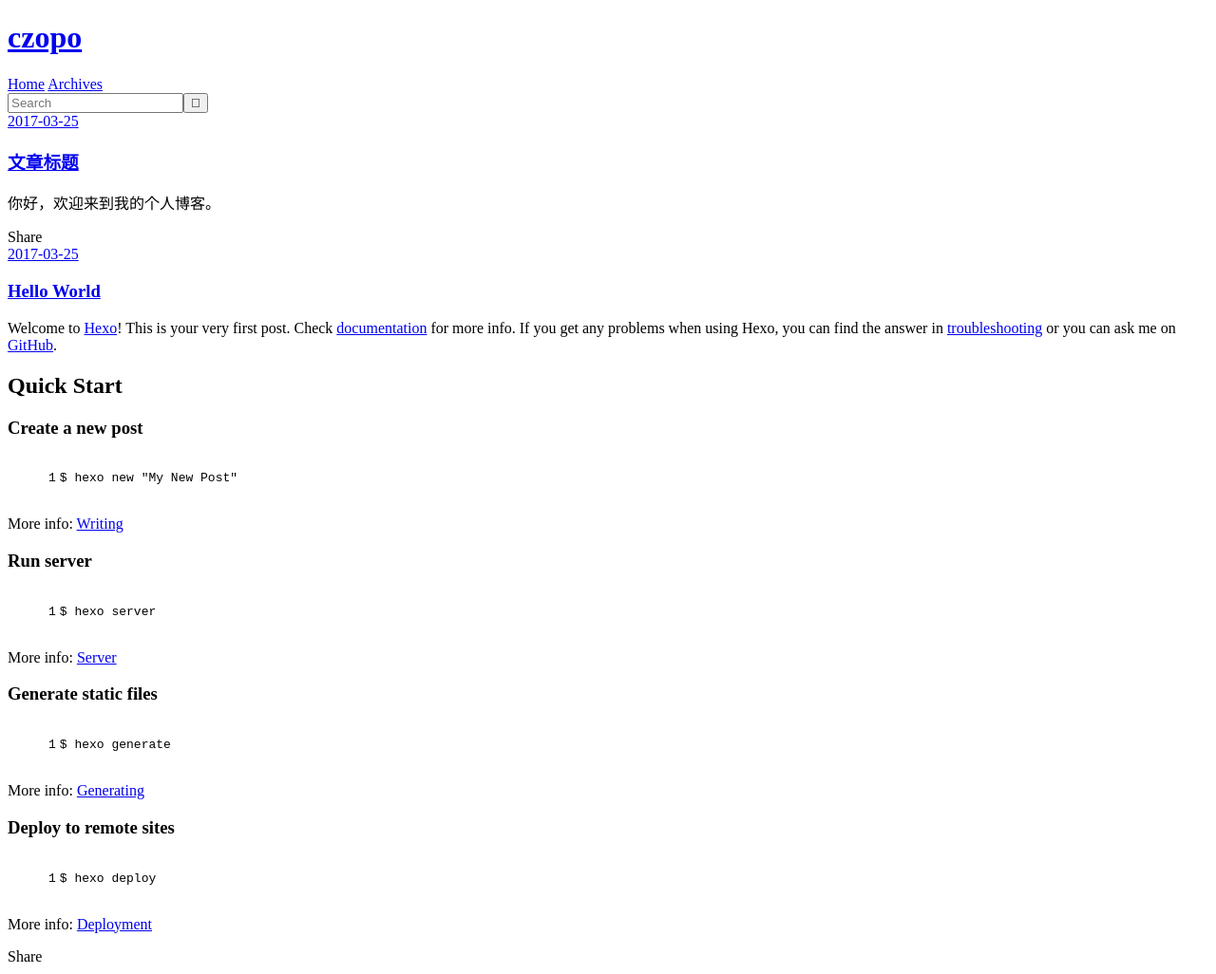
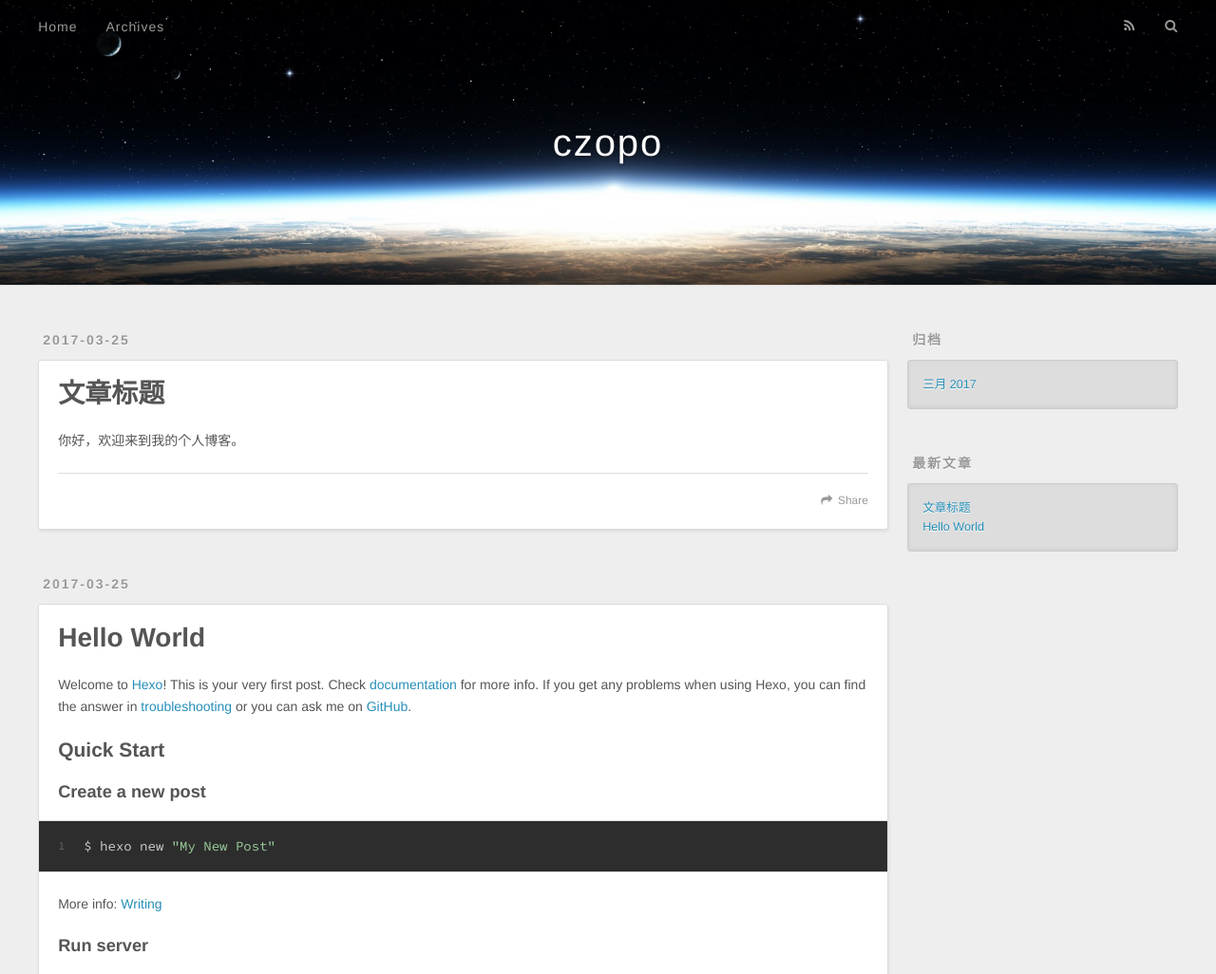
Before and after one commit to ccvv116/myblog, a plain HTML site: page index.html in a window 1280 px wide. Shown: the top 1026 px of the page at 95% size. Drawn offline with nearby package versions, Linux system fonts and the light colour scheme; the site is published under a folder, as on GitHub Pages, so addresses that start at the root find nothing.

Commit message:
Site updated: 2017-03-25 01:46:45

```diff
--- a/2017/03/25/hello-world/index.html
+++ b/2017/03/25/hello-world/index.html
@@ -9,7 +9,7 @@
 Quick">
 <meta property="og:type" content="article">
 <meta property="og:title" content="Hello World">
-<meta property="og:url" content="http://czopo.com/2017/03/25/hello-world/index.html">
+<meta property="og:url" content="https://czopo.github.io/2017/03/25/hello-world/index.html">
 <meta property="og:site_name" content="czopo">
 <meta property="og:description" content="Welcome to Hexo! This is your very first post. Check documentation for more info. If you get any problems when using Hexo, you can find the answer in troubleshooting or you can ask me on GitHub.
 Quick">
@@ -27,7 +27,7 @@ Quick">
 
     <link href="//fonts.googleapis.com/css?family=Source+Code+Pro" rel="stylesheet" type="text/css">
 
-  <link rel="stylesheet" href="/css/style.css">
+  <link rel="stylesheet" href="./css/style.css">
 
 
 </head>
@@ -40,7 +40,7 @@ Quick">
   <div id="header-outer" class="outer">
     <div id="header-title" class="inner">
       <h1 id="logo-wrap">
-        <a href="/" id="logo">czopo</a>
+        <a href="./" id="logo">czopo</a>
       </h1>
 
     </div>
@@ -48,9 +48,9 @@ Quick">
       <nav id="main-nav">
         <a id="main-nav-toggle" class="nav-icon"></a>
 
-          <a class="main-nav-link" href="/">Home</a>
+          <a class="main-nav-link" href="./">Home</a>
 
-          <a class="main-nav-link" href="/archives">Archives</a>
+          <a class="main-nav-link" href="./archives">Archives</a>
 
       </nav>
       <nav id="sub-nav">
@@ -60,7 +60,7 @@ Quick">
         <a id="nav-search-btn" class="nav-icon" title="搜索"></a>
       </nav>
       <div id="search-form-wrap">
-        <form action="//google.com/search" method="get" accept-charset="UTF-8" class="search-form"><input type="search" name="q" results="0" class="search-form-input" placeholder="Search"><button type="submit" class="search-form-submit">&#xF002;</button><input type="hidden" name="sitesearch" value="http://czopo.com"></form>
+        <form action="//google.com/search" method="get" accept-charset="UTF-8" class="search-form"><input type="search" name="q" results="0" class="search-form-input" placeholder="Search"><button type="submit" class="search-form-submit">&#xF002;</button><input type="hidden" name="sitesearch" value="https://czopo.github.io"></form>
       </div>
     </div>
   </div>
@@ -68,7 +68,7 @@ Quick">
       <div class="outer">
         <section id="main"><article id="post-hello-world" class="article article-type-post" itemscope itemprop="blogPost">
   <div class="article-meta">
-    <a href="/2017/03/25/hello-world/" class="article-date">
+    <a href="./2017/03/25/hello-world/" class="article-date">
   <time datetime="2017-03-24T16:35:36.504Z" itemprop="datePublished">2017-03-25</time>
 </a>
 
@@ -101,7 +101,7 @@ Quick">
 
     </div>
     <footer class="article-footer">
-      <a data-url="http://czopo.com/2017/03/25/hello-world/" data-id="cj0o2gmrn0000l8ubf86ak9d1" class="article-share-link">Share</a>
+      <a data-url="https://czopo.github.io./2017/03/25/hello-world/" data-id="cj0o4c4cv0001t8ubj76prb4p" class="article-share-link">Share</a>
 
 
     </footer>
@@ -110,7 +110,7 @@ Quick">
 
 <nav id="article-nav">
 
-    <a href="/2017/03/25/文章标题/" id="article-nav-newer" class="article-nav-link-wrap">
+    <a href="./2017/03/25/文章标题/" id="article-nav-newer" class="article-nav-link-wrap">
       <strong class="article-nav-caption">Newer</strong>
       <div class="article-nav-title">
 
@@ -141,7 +141,7 @@ Quick">
   <div class="widget-wrap">
     <h3 class="widget-title">归档</h3>
     <div class="widget">
-      <ul class="archive-list"><li class="archive-list-item"><a class="archive-list-link" href="/archives/2017/03/">三月 2017</a></li></ul>
+      <ul class="archive-list"><li class="archive-list-item"><a class="archive-list-link" href="./archives/2017/03/">三月 2017</a></li></ul>
     </div>
   </div>
 
@@ -154,11 +154,11 @@ Quick">
       <ul>
 
           <li>
-            <a href="/2017/03/25/文章标题/">文章标题</a>
+            <a href="./2017/03/25/文章标题/">文章标题</a>
           </li>
 
           <li>
-            <a href="/2017/03/25/hello-world/">Hello World</a>
+            <a href="./2017/03/25/hello-world/">Hello World</a>
           </li>
 
       </ul>
@@ -181,9 +181,9 @@ Quick">
     </div>
     <nav id="mobile-nav">
 
-    <a href="/" class="mobile-nav-link">Home</a>
+    <a href="./" class="mobile-nav-link">Home</a>
 
-    <a href="/archives" class="mobile-nav-link">Archives</a>
+    <a href="./archives" class="mobile-nav-link">Archives</a>
 
 </nav>
 
@@ -191,11 +191,11 @@ Quick">
 <script src="//ajax.googleapis.com/ajax/libs/jquery/2.0.3/jquery.min.js"></script>
 
 
-  <link rel="stylesheet" href="/fancybox/jquery.fancybox.css">
-  <script src="/fancybox/jquery.fancybox.pack.js"></script>
+  <link rel="stylesheet" href="./fancybox/jquery.fancybox.css">
+  <script src="./fancybox/jquery.fancybox.pack.js"></script>
 
 
-<script src="/js/script.js"></script>
+<script src="./js/script.js"></script>
 
   </div>
 </body>
--- a/index.html
+++ b/index.html
@@ -7,7 +7,7 @@
   <meta name="viewport" content="width=device-width, initial-scale=1, maximum-scale=1">
   <meta property="og:type" content="website">
 <meta property="og:title" content="czopo">
-<meta property="og:url" content="http://czopo.com/index.html">
+<meta property="og:url" content="https://czopo.github.io/index.html">
 <meta property="og:site_name" content="czopo">
 <meta name="twitter:card" content="summary">
 <meta name="twitter:title" content="czopo">
@@ -20,7 +20,7 @@
 
     <link href="//fonts.googleapis.com/css?family=Source+Code+Pro" rel="stylesheet" type="text/css">
 
-  <link rel="stylesheet" href="/css/style.css">
+  <link rel="stylesheet" href="./css/style.css">
 
 
 </head>
@@ -33,7 +33,7 @@
   <div id="header-outer" class="outer">
     <div id="header-title" class="inner">
       <h1 id="logo-wrap">
-        <a href="/" id="logo">czopo</a>
+        <a href="./" id="logo">czopo</a>
       </h1>
 
     </div>
@@ -41,9 +41,9 @@
       <nav id="main-nav">
         <a id="main-nav-toggle" class="nav-icon"></a>
 
-          <a class="main-nav-link" href="/">Home</a>
+          <a class="main-nav-link" href="./">Home</a>
 
-          <a class="main-nav-link" href="/archives">Archives</a>
+          <a class="main-nav-link" href="./archives">Archives</a>
 
       </nav>
       <nav id="sub-nav">
@@ -53,7 +53,7 @@
         <a id="nav-search-btn" class="nav-icon" title="搜索"></a>
       </nav>
       <div id="search-form-wrap">
-        <form action="//google.com/search" method="get" accept-charset="UTF-8" class="search-form"><input type="search" name="q" results="0" class="search-form-input" placeholder="Search"><button type="submit" class="search-form-submit">&#xF002;</button><input type="hidden" name="sitesearch" value="http://czopo.com"></form>
+        <form action="//google.com/search" method="get" accept-charset="UTF-8" class="search-form"><input type="search" name="q" results="0" class="search-form-input" placeholder="Search"><button type="submit" class="search-form-submit">&#xF002;</button><input type="hidden" name="sitesearch" value="https://czopo.github.io"></form>
       </div>
     </div>
   </div>
@@ -63,7 +63,7 @@
 
     <article id="post-文章标题" class="article article-type-post" itemscope itemprop="blogPost">
   <div class="article-meta">
-    <a href="/2017/03/25/文章标题/" class="article-date">
+    <a href="./2017/03/25/文章标题/" class="article-date">
   <time datetime="2017-03-24T16:51:52.000Z" itemprop="datePublished">2017-03-25</time>
 </a>
 
@@ -75,7 +75,7 @@
 
 
     <h1 itemprop="name">
-      <a class="article-title" href="/2017/03/25/文章标题/">文章标题</a>
+      <a class="article-title" href="./2017/03/25/文章标题/">文章标题</a>
     </h1>
 
 
@@ -88,7 +88,7 @@
 
     </div>
     <footer class="article-footer">
-      <a data-url="http://czopo.com/2017/03/25/文章标题/" data-id="cj0o2gms20001l8ubr063rlfe" class="article-share-link">Share</a>
+      <a data-url="https://czopo.github.io./2017/03/25/文章标题/" data-id="cj0o4c4cq0000t8ubpzxz1b1e" class="article-share-link">Share</a>
 
 
     </footer>
@@ -100,7 +100,7 @@
 
     <article id="post-hello-world" class="article article-type-post" itemscope itemprop="blogPost">
   <div class="article-meta">
-    <a href="/2017/03/25/hello-world/" class="article-date">
+    <a href="./2017/03/25/hello-world/" class="article-date">
   <time datetime="2017-03-24T16:35:36.504Z" itemprop="datePublished">2017-03-25</time>
 </a>
 
@@ -112,7 +112,7 @@
 
 
     <h1 itemprop="name">
-      <a class="article-title" href="/2017/03/25/hello-world/">Hello World</a>
+      <a class="article-title" href="./2017/03/25/hello-world/">Hello World</a>
     </h1>
 
 
@@ -133,7 +133,7 @@
 
     </div>
     <footer class="article-footer">
-      <a data-url="http://czopo.com/2017/03/25/hello-world/" data-id="cj0o2gmrn0000l8ubf86ak9d1" class="article-share-link">Share</a>
+      <a data-url="https://czopo.github.io./2017/03/25/hello-world/" data-id="cj0o4c4cv0001t8ubj76prb4p" class="article-share-link">Share</a>
 
 
     </footer>
@@ -160,7 +160,7 @@
   <div class="widget-wrap">
     <h3 class="widget-title">归档</h3>
     <div class="widget">
-      <ul class="archive-list"><li class="archive-list-item"><a class="archive-list-link" href="/archives/2017/03/">三月 2017</a></li></ul>
+      <ul class="archive-list"><li class="archive-list-item"><a class="archive-list-link" href="./archives/2017/03/">三月 2017</a></li></ul>
     </div>
   </div>
 
@@ -173,11 +173,11 @@
       <ul>
 
           <li>
-            <a href="/2017/03/25/文章标题/">文章标题</a>
+            <a href="./2017/03/25/文章标题/">文章标题</a>
           </li>
 
           <li>
-            <a href="/2017/03/25/hello-world/">Hello World</a>
+            <a href="./2017/03/25/hello-world/">Hello World</a>
           </li>
 
       </ul>
@@ -200,9 +200,9 @@
     </div>
     <nav id="mobile-nav">
 
-    <a href="/" class="mobile-nav-link">Home</a>
+    <a href="./" class="mobile-nav-link">Home</a>
 
-    <a href="/archives" class="mobile-nav-link">Archives</a>
+    <a href="./archives" class="mobile-nav-link">Archives</a>
 
 </nav>
 
@@ -210,11 +210,11 @@
 <script src="//ajax.googleapis.com/ajax/libs/jquery/2.0.3/jquery.min.js"></script>
 
 
-  <link rel="stylesheet" href="/fancybox/jquery.fancybox.css">
-  <script src="/fancybox/jquery.fancybox.pack.js"></script>
+  <link rel="stylesheet" href="./fancybox/jquery.fancybox.css">
+  <script src="./fancybox/jquery.fancybox.pack.js"></script>
 
 
-<script src="/js/script.js"></script>
+<script src="./js/script.js"></script>
 
   </div>
 </body>
```
Also changed, not shown: 2017/03/25/文章标题/index.html (+17 -17 lines), archives/2017/03/index.html (+19 -19 lines), archives/2017/index.html (+19 -19 lines), archives/index.html (+19 -19 lines).
